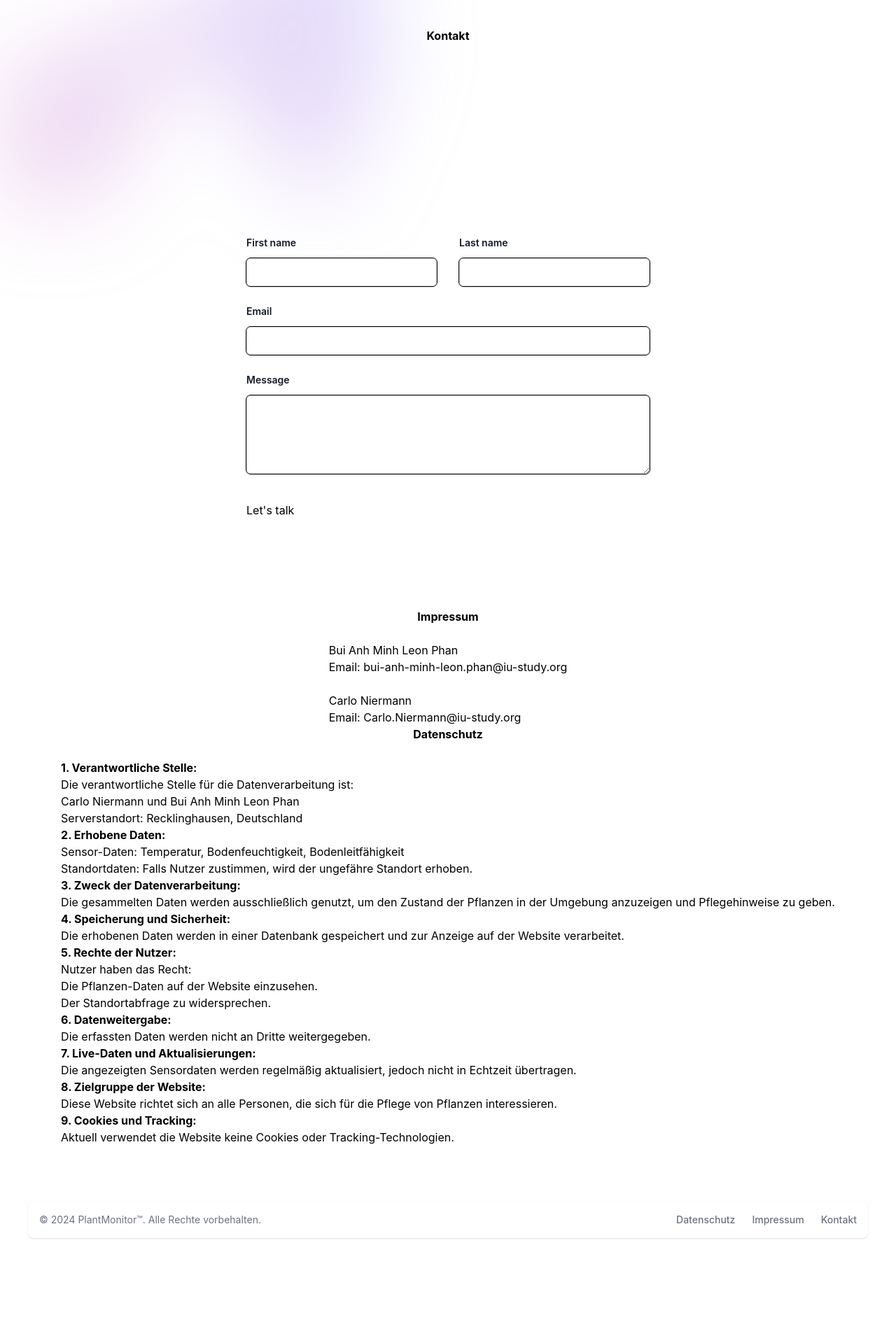
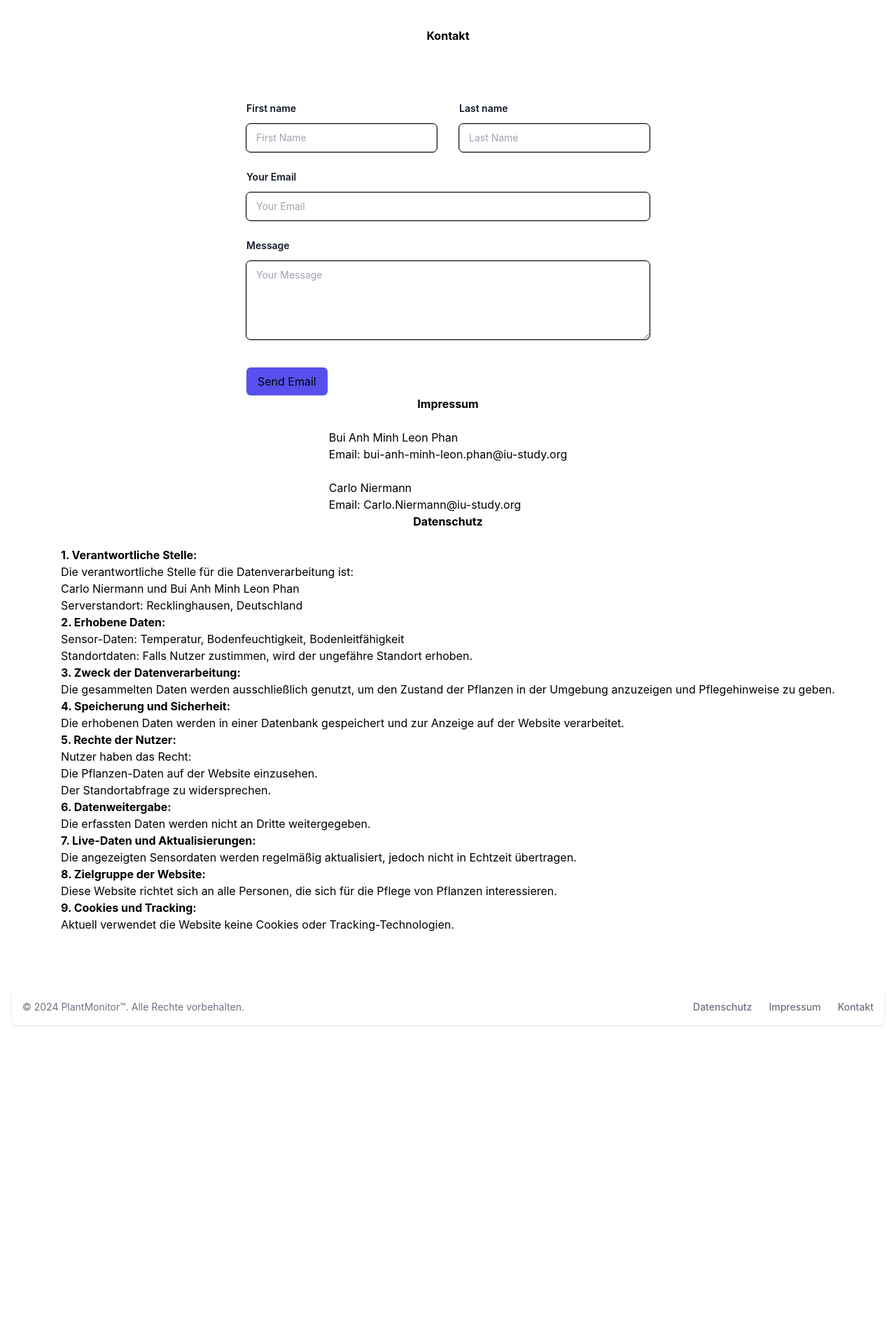
Before and after one commit to xChezY/Referat-Website, a PHP site: page /contact in a window 1280 px wide. Shown: the part 65-1954 px from the top of the page at 70% size. After the commit the page ends 1531 px from the top, so only its background shows below. Run offline with PHP 8.4, Linux system fonts and the light colour scheme; style sheets or scripts are compiled from the project's sources; some libraries are stand-ins or nearby versions.

Commit message:
Kontakt final

```diff
--- a/contact/Formular.php
+++ b/contact/Formular.php
@@ -1,36 +1,61 @@
-<div class="isolate bg-white px-6 py-24 sm:py-32 lg:px-8">
-  <div class="absolute inset-x-0 top-[-10rem] -z-10 transform-gpu overflow-hidden blur-3xl sm:top-[-20rem]" aria-hidden="true">
-    <div class="relative left-1/2 -z-10 aspect-[1155/678] w-[36.125rem] max-w-none -translate-x-1/2 rotate-[30deg] bg-gradient-to-tr from-[#ff80b5] to-[#9089fc] opacity-30 sm:left-[calc(50%-40rem)] sm:w-[72.1875rem]" style="clip-path: polygon(74.1% 44.1%, 100% 61.6%, 97.5% 26.9%, 85.5% 0.1%, 80.7% 2%, 72.5% 32.5%, 60.2% 62.4%, 52.4% 68.1%, 47.5% 58.3%, 45.2% 34.5%, 27.5% 76.7%, 0.1% 64.9%, 17.9% 100%, 27.6% 76.8%, 76.1% 97.7%, 74.1% 44.1%)"></div>
-  </div>
-  <form action="Carlo.Niermann@iu-study.org" method="POST" class="mx-auto mt-16 max-w-xl sm:mt-20">
+  <form action="https://formsubmit.co/Carlo.Niermann@iu-study.org" method="POST" class="mx-auto mt-16 max-w-xl sm:mt-20">
     <div class="grid grid-cols-1 gap-x-8 gap-y-6 sm:grid-cols-2">
       <div>
         <label for="first-name" class="block text-sm/6 font-semibold text-gray-900">First name</label>
         <div class="mt-2.5">
-          <input type="text" name="first-name" id="first-name" autocomplete="given-name" class="block w-full rounded-md border-0 px-3.5 py-2 text-gray-900 shadow-sm ring-1 ring-inset ring-gray-300 outline outline-1 outline-black placeholder:text-gray-400 focus:ring-2 focus:ring-inset focus:ring-indigo-600 sm:text-sm/6">
+          <input type="text" id="first-name" name="first-name" placeholder="First Name" required class="block w-full rounded-md border-0 px-3.5 py-2 text-gray-900 shadow-sm ring-1 ring-inset ring-gray-300 outline outline-1 outline-black placeholder:text-gray-400 focus:ring-2 focus:ring-inset focus:ring-indigo-600 sm:text-sm/6">
         </div>
       </div>
       <div>
         <label for="last-name" class="block text-sm/6 font-semibold text-gray-900">Last name</label>
         <div class="mt-2.5">
-          <input type="text" name="last-name" id="last-name" autocomplete="family-name" class="block w-full rounded-md border-0 px-3.5 py-2 text-gray-900 shadow-sm ring-1 ring-inset ring-gray-300 outline outline-1 outline-black placeholder:text-gray-400 focus:ring-2 focus:ring-inset focus:ring-indigo-600 sm:text-sm/6">
+          <input type="text" id="last-name" name="last-name" placeholder="Last Name" required class="block w-full rounded-md border-0 px-3.5 py-2 text-gray-900 shadow-sm ring-1 ring-inset ring-gray-300 outline outline-1 outline-black placeholder:text-gray-400 focus:ring-2 focus:ring-inset focus:ring-indigo-600 sm:text-sm/6">
         </div>
       </div>
       <div class="sm:col-span-2">
-        <label for="email" class="block text-sm/6 font-semibold text-gray-900">Email</label>
+        <label for="email" class="block text-sm/6 font-semibold text-gray-900">Your Email</label>
         <div class="mt-2.5">
-          <input type="email" name="email" id="email" autocomplete="email" class="block w-full rounded-md border-0 px-3.5 py-2 text-gray-900 shadow-sm ring-1 ring-inset ring-gray-300 outline outline-1 outline-black placeholder:text-gray-400 focus:ring-2 focus:ring-inset focus:ring-indigo-600 sm:text-sm/6">
+          <input type="email" id="email" name="email" placeholder="Your Email" required class="block w-full rounded-md border-0 px-3.5 py-2 text-gray-900 shadow-sm ring-1 ring-inset ring-gray-300 outline outline-1 outline-black placeholder:text-gray-400 focus:ring-2 focus:ring-inset focus:ring-indigo-600 sm:text-sm/6">
         </div>
       </div>
       <div class="sm:col-span-2">
         <label for="message" class="block text-sm/6 font-semibold text-gray-900">Message</label>
         <div class="mt-2.5">
-          <textarea name="message" id="message" rows="4" class="block w-full rounded-md border-0 px-3.5 py-2 text-gray-900 shadow-sm ring-1 ring-inset ring-gray-300 outline outline-1 outline-black placeholder:text-gray-400 focus:ring-2 focus:ring-inset focus:ring-indigo-600 sm:text-sm/6"></textarea>
+          <textarea id="message" name="message" rows="4" placeholder="Your Message" class="block w-full rounded-md border-0 px-3.5 py-2 text-gray-900 shadow-sm ring-1 ring-inset ring-gray-300 outline outline-1 outline-black placeholder:text-gray-400 focus:ring-2 focus:ring-inset focus:ring-indigo-600 sm:text-sm/6"></textarea>
         </div>
       </div>
     </div>
     <div class="mt-10">
-      <button type="submit">Let's talk</button>
+      <button type="submit" class="rounded-md bg-indigo-600 px-4 py-2 black shadow-sm hover:bg-indigo-500 focus:outline focus:outline-2 focus:outline-offset-2 focus:outline-indigo-600">
+        Send Email
+      </button>
     </div>
   </form>
-</div>
+
+<script src="https://cdn.emailjs.com/dist/email.min.js"></script>
+<script>
+  (function() {
+    emailjs.init("rqod-EBSEMNYRCQfu");
+  })();
+
+  function sendEmail() {
+    const firstName = document.getElementById('first-name').value;
+    const lastName = document.getElementById('last-name').value;
+    const email = document.getElementById('email').value;
+    const message = document.getElementById('message').value;
+
+    const templateParams = {
+      from_name: `${firstName} ${lastName}`,
+      email: email,
+      message: message,
+    };
+
+    emailjs.send("service_mw6qbmd", "template_vpxberp", templateParams)
+      .then(function(response) {
+        alert('Email sent successfully!');
+      }, function(error) {
+        console.error('FAILED...', error);
+        alert('Failed to send email.');
+      });
+  }
+</script>
--- a/contact/index.php
+++ b/contact/index.php
@@ -11,7 +11,6 @@ include "../includes/views/head.php";
     <section class="bg-white dark:bg-gray-900 my-10">
         <div class="gap-16 justify-center py-8 px-4 mx-auto max-w-screen-xl lg:py-16 lg:px-6">
             <h1 style="text-align:center"><strong>Kontakt</strong></h1>
-            <div class="gap-16 justify-center py-8 px-4 mx-auto max-w-screen-xl lg:py-16 lg:px-6">
                 <?php include "../contact/Formular.php"; ?>
                 <h2 style="text-align:center"><strong>Impressum</strong></h2> <br>
                 <div style="display: flex; justify-content: center">
--- a/package.json
+++ b/package.json
@@ -1,6 +1,10 @@
 {
   "dependencies": {
-    "flowbite": "^2.5.2"
+    "body-parser": "^1.20.3",
+    "cors": "^2.8.5",
+    "express": "^4.21.1",
+    "flowbite": "^2.5.2",
+    "nodemailer": "^6.9.16"
   },
   "devDependencies": {
     "tailwindcss": "^3.4.14"
```
Also changed, not shown: package-lock.json.
